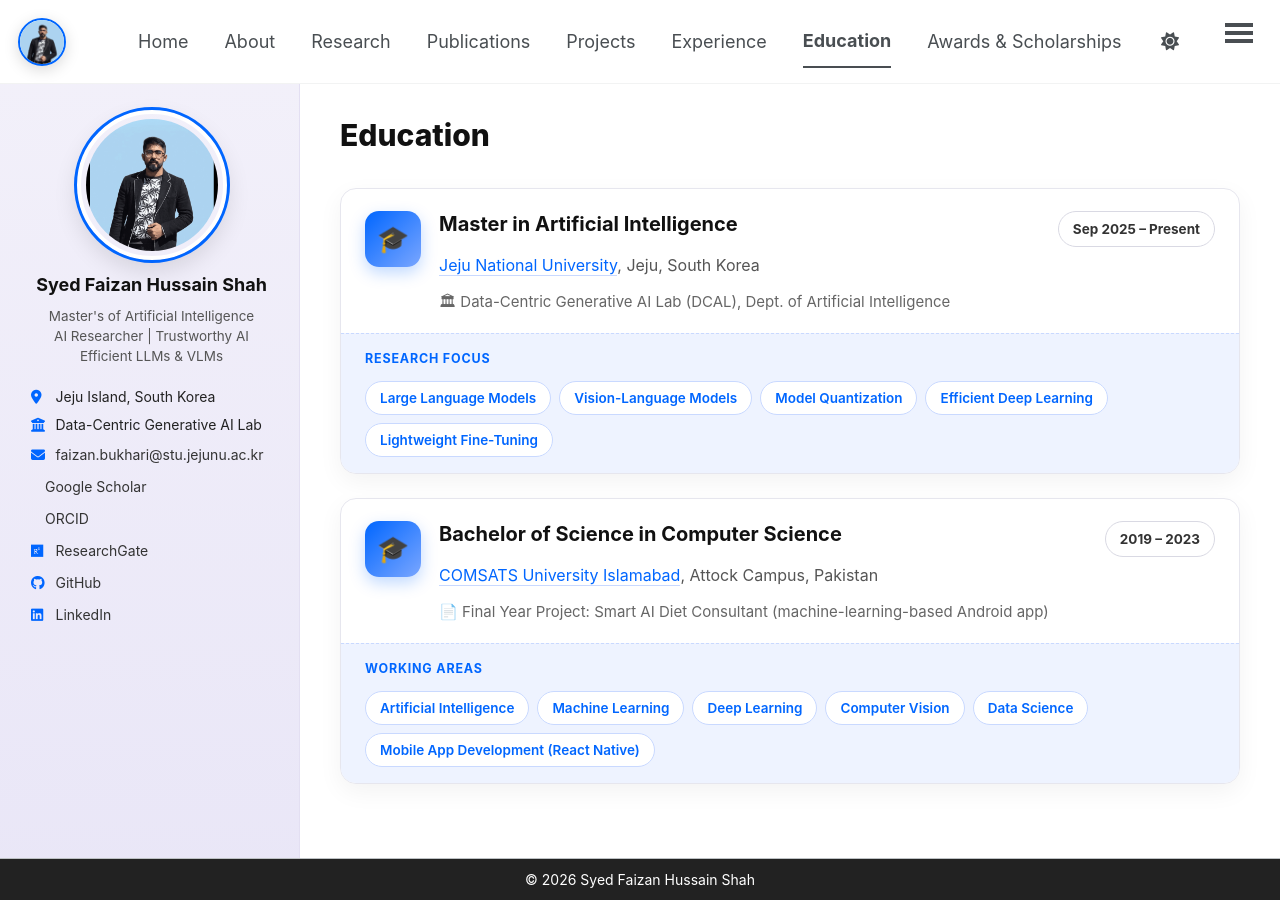
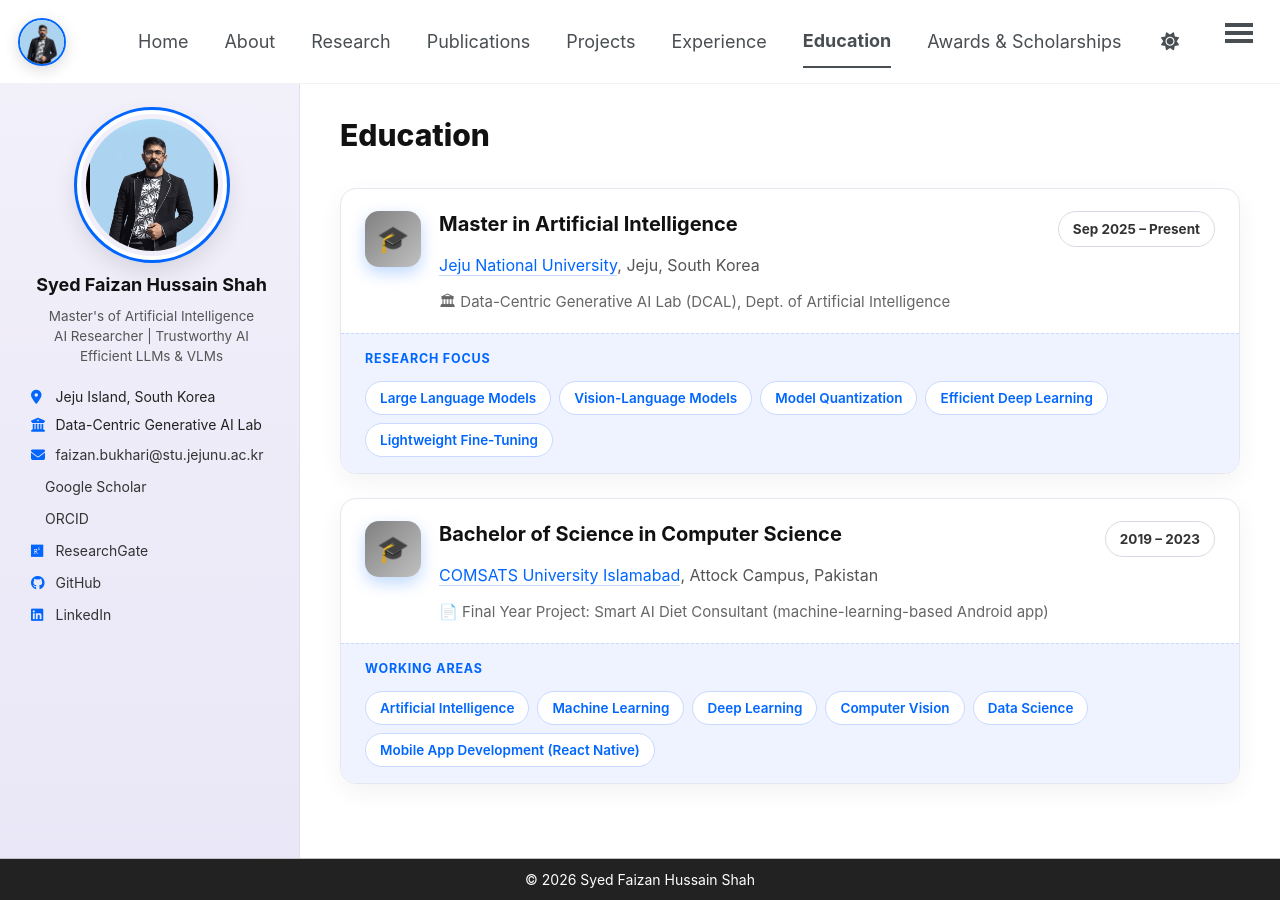
Before and after one commit to Fazi743/Fazi743.github.io, a Jekyll site: the page built from _pages/education.md, in a window 1280 px wide. Built offline with Jekyll 4.4.1, drawn with Linux system fonts in a browser that asks for light colours; a style sheet for code colours, icons or effects is not loaded.

Commit message:
Change edu-icon background color to gray gradient

```diff
--- a/assets/css/custom.css
+++ b/assets/css/custom.css
@@ -685,7 +685,8 @@
   flex:0 0 56px;
   height:56px;
   border-radius:14px;
-  background:linear-gradient(135deg,var(--accent),#7aa6ff);
+  /* background:linear-gradient(135deg,var(--accent),#7aa6ff); */
+  background:linear-gradient(135deg, #808080, #c0c0c0);
   display:flex;
   align-items:center;
   justify-content:center;
```
